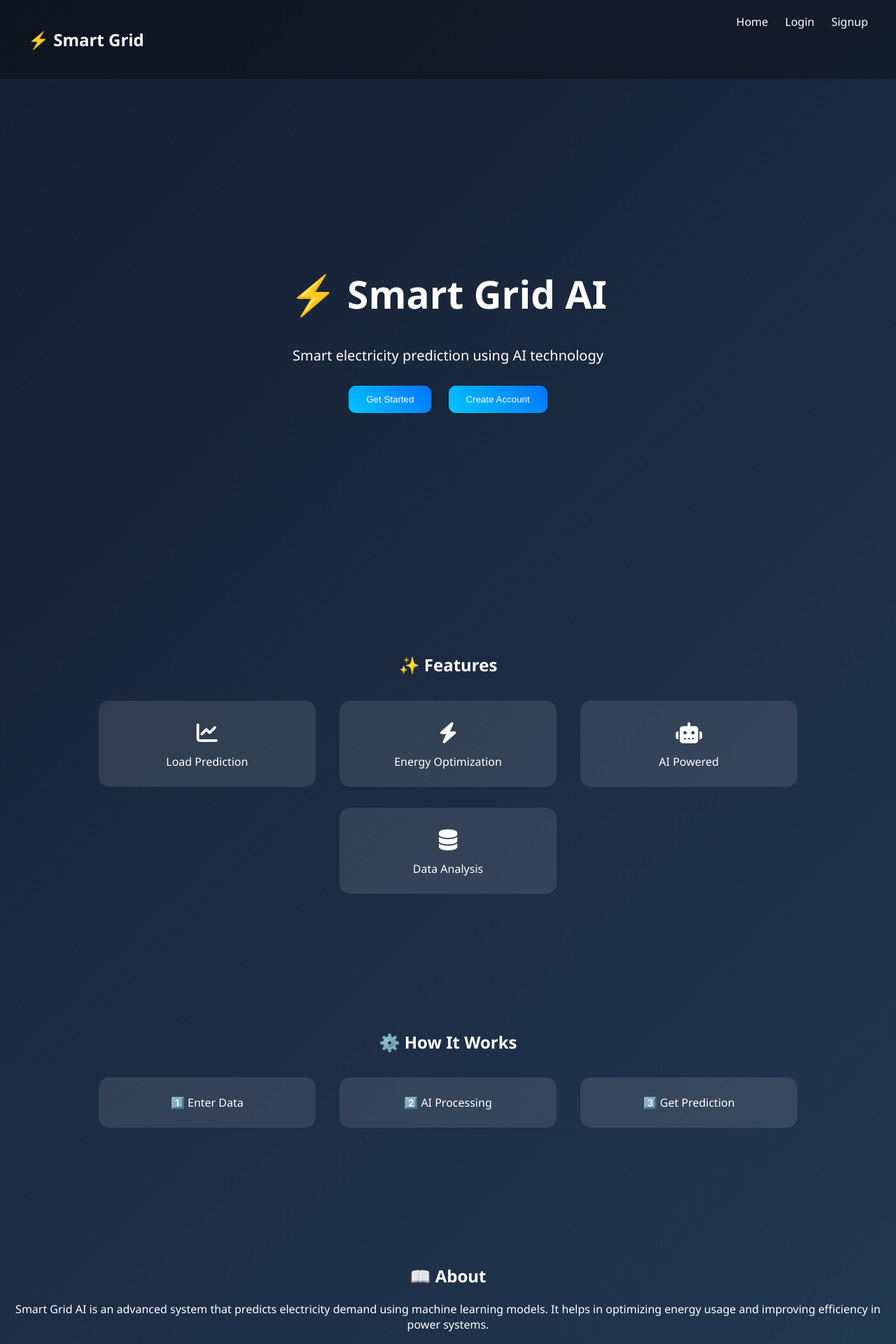
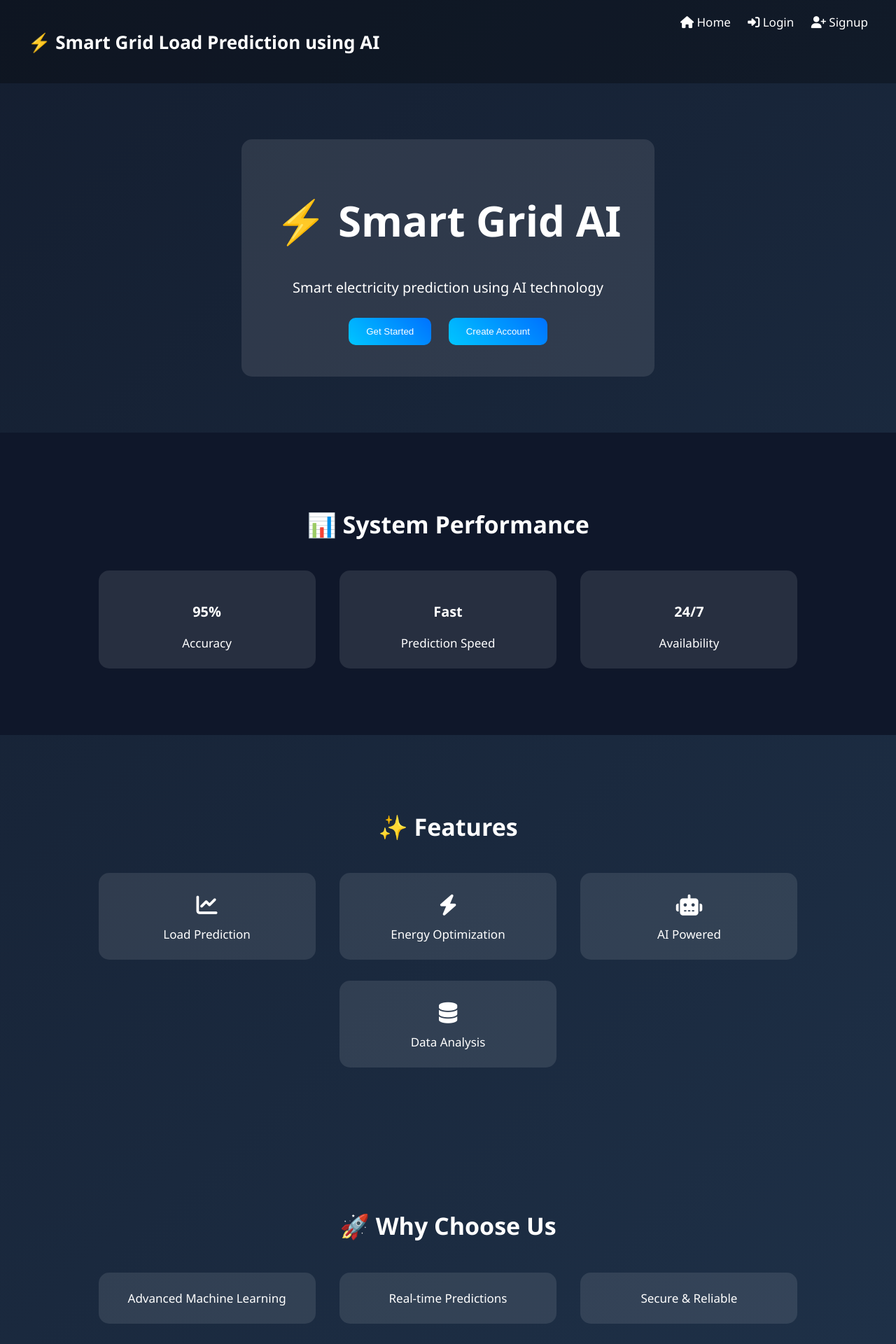
Before and after one commit to ranautGITHUB/Smart-Grid-Load-Prediction-aiml, a Flask app: page / in a window 1280 px wide. Shown: the top 1920 px of the page at 70% size. Run offline with Flask 3, Linux system fonts and the light colour scheme.

Commit message:
Update home.html

```diff
--- a/templates/home.html
+++ b/templates/home.html
@@ -4,7 +4,6 @@
 <meta charset="UTF-8">
 <title>Smart Grid AI</title>
 
-<!-- ICONS (Font Awesome) -->
 <link rel="stylesheet" href="https://cdnjs.cloudflare.com/ajax/libs/font-awesome/6.5.0/css/all.min.css">
 
 <style>
@@ -15,7 +14,6 @@ body {
     color: white;
 }
 
-/* NAVBAR */
 .navbar {
     display: flex;
     justify-content: space-between;
@@ -29,24 +27,6 @@ body {
     text-decoration: none;
 }
 
-/* HERO */
-.hero {
-    height: 90vh;
-    display: flex;
-    justify-content: center;
-    align-items: center;
-    text-align: center;
-}
-
-.hero h1 {
-    font-size: 55px;
-}
-
-.hero p {
-    font-size: 20px;
-}
-
-/* BUTTON */
 .btn {
     padding: 12px 25px;
     border-radius: 10px;
@@ -57,13 +37,11 @@ body {
     margin: 10px;
 }
 
-/* SECTION */
 .section {
     padding: 80px 20px;
     text-align: center;
 }
 
-/* CARDS */
 .card {
     display: inline-block;
     background: rgba(255,255,255,0.1);
@@ -73,26 +51,22 @@ body {
     width: 260px;
 }
 
-/* ICON */
 .icon {
     font-size: 30px;
     margin-bottom: 10px;
 }
 
-/* CONTACT */
 .contact {
     background: #0f172a;
     padding: 60px;
 }
 
-/* SOCIAL */
 .social i {
     font-size: 25px;
     margin: 10px;
     cursor: pointer;
 }
 
-/* FOOTER */
 .footer {
     text-align: center;
     padding: 20px;
@@ -101,79 +75,114 @@ body {
 </style>
 </head>
 
-<body>
+<body style="font-size:17px;">
 
-<!-- NAVBAR -->
 <div class="navbar">
-    <h2>⚡ Smart Grid</h2>
+    <h2 style="font-size:26px;">⚡ Smart Grid Load Prediction using AI</h2>
     <div>
-        <a href="/">Home</a>
-        <a href="/login">Login</a>
-        <a href="/signup">Signup</a>
+        <a href="/"><i class="fas fa-home"></i> Home</a>
+        <a href="/login"><i class="fas fa-sign-in-alt"></i> Login</a>
+        <a href="/signup"><i class="fas fa-user-plus"></i> Signup</a>
     </div>
 </div>
 
-<!-- HERO -->
-<div class="hero">
-    <div>
-        <h1>⚡ Smart Grid AI</h1>
-        <p>Smart electricity prediction using AI technology</p>
+<div style="padding:80px; text-align:center;">
 
-        <a href="/login"><button class="btn">Get Started</button></a>
-        <a href="/signup"><button class="btn">Create Account</button></a>
+    <div style="display:flex; justify-content:center;">
+
+        <div style="width:520px; background:rgba(255,255,255,0.1); padding:35px; border-radius:15px;">
+
+            <h1 style="font-size:60px;">
+                ⚡ Smart Grid AI
+            </h1>
+
+            <p style="font-size:20px;">
+                Smart electricity prediction using AI technology
+            </p>
+
+            <a href="/login"><button class="btn">Get Started</button></a>
+            <a href="/signup"><button class="btn">Create Account</button></a>
+
+        </div>
+
     </div>
+
 </div>
 
-<!-- FEATURES -->
+<div class="section" style="background:#0f172a;">
+    <h2 style="font-size:34px;">📊 System Performance</h2>
+
+    <div class="card" style="font-size:17px;"><h3>95%</h3>Accuracy</div>
+    <div class="card" style="font-size:17px;"><h3>Fast</h3>Prediction Speed</div>
+    <div class="card" style="font-size:17px;"><h3>24/7</h3>Availability</div>
+</div>
+
 <div class="section">
-    <h2>✨ Features</h2>
+    <h2 style="font-size:34px;">✨ Features</h2>
 
-    <div class="card">
+    <div class="card" style="font-size:17px;">
         <div class="icon"><i class="fas fa-chart-line"></i></div>
         Load Prediction
     </div>
 
-    <div class="card">
+    <div class="card" style="font-size:17px;">
         <div class="icon"><i class="fas fa-bolt"></i></div>
         Energy Optimization
     </div>
 
-    <div class="card">
+    <div class="card" style="font-size:17px;">
         <div class="icon"><i class="fas fa-robot"></i></div>
         AI Powered
     </div>
 
-    <div class="card">
+    <div class="card" style="font-size:17px;">
         <div class="icon"><i class="fas fa-database"></i></div>
         Data Analysis
     </div>
 </div>
 
-<!-- HOW IT WORKS -->
 <div class="section">
-    <h2>⚙️ How It Works</h2>
+    <h2 style="font-size:34px;">🚀 Why Choose Us</h2>
 
-    <div class="card">1️⃣ Enter Data</div>
-    <div class="card">2️⃣ AI Processing</div>
-    <div class="card">3️⃣ Get Prediction</div>
+    <div class="card" style="font-size:17px;">Advanced Machine Learning</div>
+    <div class="card" style="font-size:17px;">Real-time Predictions</div>
+    <div class="card" style="font-size:17px;">Secure & Reliable</div>
 </div>
 
-<!-- ABOUT -->
 <div class="section">
-    <h2>📖 About</h2>
-    <p>
-        Smart Grid AI is an advanced system that predicts electricity demand
-        using machine learning models. It helps in optimizing energy usage
-        and improving efficiency in power systems.
-    </p>
+    <h2 style="font-size:34px;">⚙️ How It Works</h2>
+
+    <div class="card" style="font-size:17px;">1️⃣ Enter Data</div>
+    <div class="card" style="font-size:17px;">2️⃣ AI Processing</div>
+    <div class="card" style="font-size:17px;">3️⃣ Get Prediction</div>
 </div>
 
-<!-- CONTACT -->
+<div class="section">
+    <h2 style="font-size:34px;">⭐ What Users Say</h2>
+
+    <div class="card" style="font-size:17px;">"Very accurate!"</div>
+    <div class="card" style="font-size:17px;">"Easy to use"</div>
+    <div class="card" style="font-size:17px;">"Helpful system"</div>
+</div>
+
+<div class="section" style="background:#0f172a;">
+    <h2 style="font-size:34px;">❓ FAQ</h2>
+
+    <div class="card" style="font-size:17px;">What is this?<br>AI prediction system</div>
+    <div class="card" style="font-size:17px;">Free?<br>Yes</div>
+    <div class="card" style="font-size:17px;">Accuracy?<br>95%</div>
+</div>
+
+<div class="section">
+    <h2 style="font-size:34px;">🚀 Ready to Start?</h2>
+    <a href="/login"><button class="btn">Get Started</button></a>
+</div>
+
 <div class="contact">
-    <h2>📞 Contact Us</h2>
+    <h2 style="font-size:34px;">📞 Contact Us</h2>
 
-    <p><i class="fas fa-envelope"></i> smartgrid@email.com</p>
-    <p><i class="fas fa-phone"></i> +91 9876543210</p>
+    <p style="font-size:18px;"><i class="fas fa-envelope"></i> smartgrid@email.com</p>
+    <p style="font-size:18px;"><i class="fas fa-phone"></i> +91 9876543210</p>
 
     <div class="social">
         <i class="fab fa-instagram"></i>
@@ -182,8 +191,7 @@ body {
     </div>
 </div>
 
-<!-- FOOTER -->
-<div class="footer">
+<div class="footer" style="font-size:15px;">
     © 2026 Smart Grid AI | Made with ❤️
 </div>
 
```
